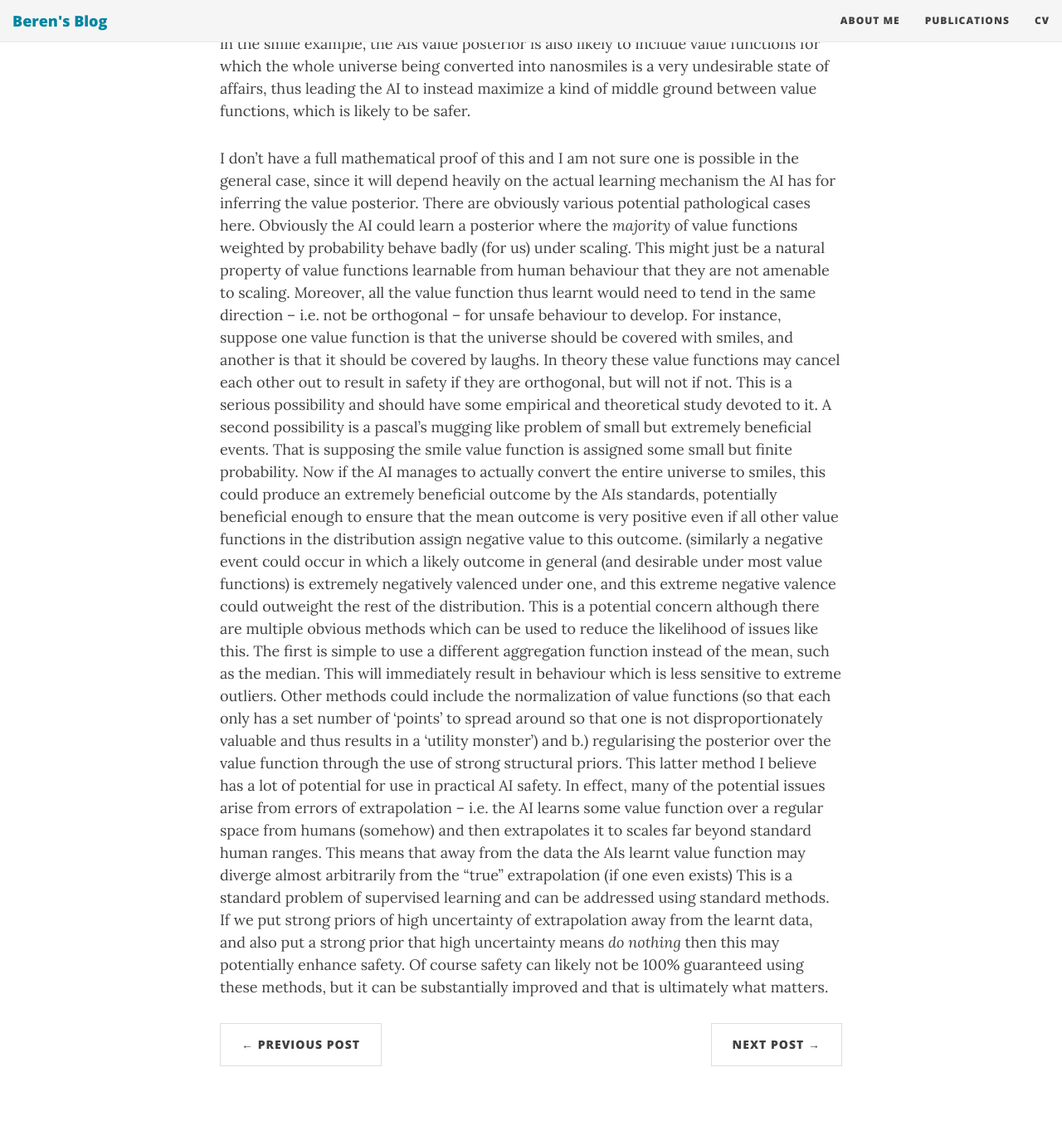
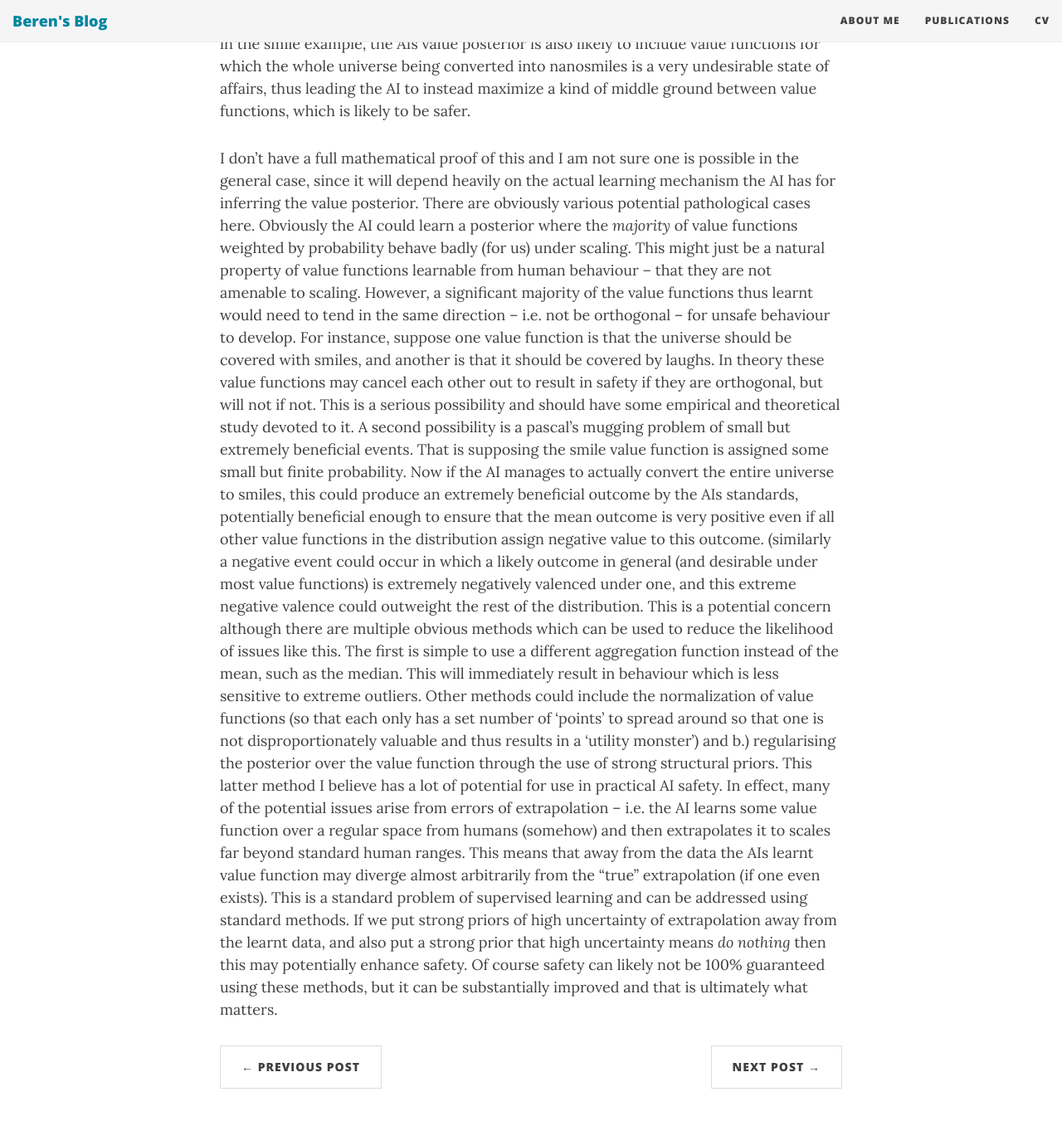
Before and after one commit to BerenMillidge/BerenMillidge.github.io, a Jekyll site: the page built from _posts/2020-09-01-Safer-Value-Learning-Through-Uncertainty.md, in a window 1280 px wide and 1400 px high, scrolled down 953 px. Shown: the top 1351 px of the window at 83% size. Built offline with Jekyll 4.4.1, drawn with Linux system fonts in a browser that asks for light colours; nearby versions of some CDN libraries; formulas are drawn with MathJax 3.

Commit message:
minor fixes and typos

```diff
--- a/_posts/2020-09-01-Safer-Value-Learning-Through-Uncertainty.md
+++ b/_posts/2020-09-01-Safer-Value-Learning-Through-Uncertainty.md
@@ -9,16 +9,16 @@
 While a somewhat absurd example this does get to the heart of potential worries about value-learning gone wrong. Notice that a key assumption here is that the AI simply picks out *one* objective function to optimize, and that is this one objective function is flawed in some way then the results will be disastrous.
 
 We argue that a straightforward way to potentially ameliorate this is by taking a bayesian approach to the learnt reward function. Instead of learning a reward function itself, we instead learn a *posterior distribution over potential value functions*. The AI then acts to optimize some function of the value function (typically maximize it), but crucially **averaged over all possible value functions weighted by their posterior probability**.
-Mathematically this is that instead of maximizing $$ \underset{V}{argmax} \, \, V(world) $$ the AI maximizes $$ \mathbb{E}_{p(V | o)} V(world) $$. This approach has several advantages over the learning of a single value function. For one, it is intrinsically more robust to the sort of value function misspecification, since the AI must maximize the average value over all possible value functions considered in its posterior.
+Mathematically this is that instead of maximizing $$\underset{V}{argmax} \, \, V(world)$$ the AI maximizes $$\mathbb{E}_{p(V | o)} V(world)$$. This approach has several advantages over the learning of a single value function. For one, it is intrinsically more robust to the sort of value function misspecification, since the AI must maximize the average value over all possible value functions considered in its posterior.
 This means that when extrapolated to an extreme, in the smile example, the AIs value posterior is also likely to include value functions for which the whole universe being converted into nanosmiles is a very undesirable state of affairs, thus leading the AI to instead maximize a kind of middle ground between value functions, which is likely to be safer.
 
 I don't have a full mathematical proof of this and I am not sure one is possible in the general case, since it will depend heavily on the actual learning mechanism the AI has for inferring the value posterior. There are obviously various potential pathological cases here. Obviously the AI could learn a posterior where the *majority* of value functions weighted by probability behave badly (for us) under scaling.
-This might just be a natural property of value functions learnable from human behaviour that they are not amenable to scaling. Moreover, all the value function thus learnt would need to tend in the same direction -- i.e. not be orthogonal -- for unsafe behaviour to develop. For instance, suppose one value function is that the universe should be covered with smiles, and another is that it should be covered by laughs.
-In theory these value functions may cancel each other out to result in safety if they are orthogonal, but will not if not. This is a serious possibility and should have some empirical and theoretical study devoted to it. A second possibility is a pascal's mugging like problem of small but extremely beneficial events. That is supposing the smile value function is assigned some small but finite probability. Now if the AI manages to actually convert the entire universe to smiles,
+This might just be a natural property of value functions learnable from human behaviour -- that they are not amenable to scaling. However, a significant majority of the value functions thus learnt would need to tend in the same direction -- i.e. not be orthogonal -- for unsafe behaviour to develop. For instance, suppose one value function is that the universe should be covered with smiles, and another is that it should be covered by laughs.
+In theory these value functions may cancel each other out to result in safety if they are orthogonal, but will not if not. This is a serious possibility and should have some empirical and theoretical study devoted to it. A second possibility is a pascal's mugging problem of small but extremely beneficial events. That is supposing the smile value function is assigned some small but finite probability. Now if the AI manages to actually convert the entire universe to smiles,
 this could produce an extremely beneficial outcome by the AIs standards, potentially beneficial enough to ensure that the mean outcome is very positive even if all other value functions in the distribution assign negative value to this outcome.
 (similarly a negative event could occur in which a likely outcome in general (and desirable under most value functions) is extremely negatively valenced under one, and this extreme negative valence could outweight the rest of the distribution.
 This is a potential concern although there are multiple obvious methods which can be used to reduce the likelihood of issues like this. The first is simple to use a different aggregation function instead of the mean, such as the median. This will immediately result in behaviour which is less sensitive to extreme outliers.
 Other methods could include the normalization of value functions (so that each only has a set number of 'points' to spread around so that one is not disproportionately valuable and thus results in a 'utility monster') and b.) regularising the posterior over the value function through the use of strong structural priors.
-This latter method I believe has a lot of potential for use in practical AI safety. In effect, many of the potential issues arise from errors of extrapolation -- i.e. the AI learns some value function over a regular space from humans (somehow) and then extrapolates it to scales far beyond standard human ranges. This means that away from the data the AIs learnt value function may diverge almost arbitrarily from the "true" extrapolation (if one even exists)
+This latter method I believe has a lot of potential for use in practical AI safety. In effect, many of the potential issues arise from errors of extrapolation -- i.e. the AI learns some value function over a regular space from humans (somehow) and then extrapolates it to scales far beyond standard human ranges. This means that away from the data the AIs learnt value function may diverge almost arbitrarily from the "true" extrapolation (if one even exists).
 This is a standard problem of supervised learning and can be addressed using standard methods. If we put strong priors of high uncertainty of extrapolation away from the learnt data, and also put a strong prior that high uncertainty means *do nothing* then this may potentially enhance safety.
 Of course safety can likely not be 100% guaranteed using these methods, but it can be substantially improved and that is ultimately what matters.
```
